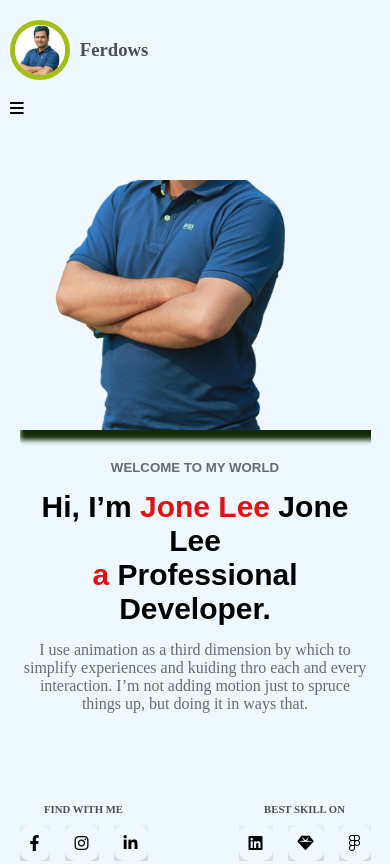
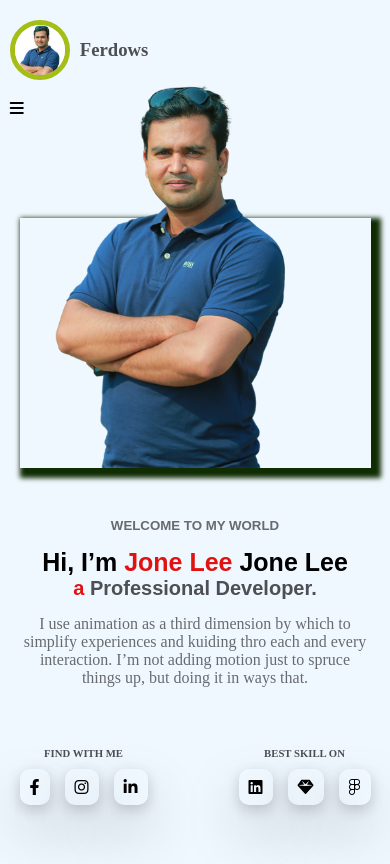
Before and after one commit to FerdowsAhmmed/Portfolio, a plain HTML site: page index.html in a window 390 px wide. Shown: the top 864 px of the page. Drawn offline with Linux system fonts and the light colour scheme.

Commit message:
code edited

```diff
--- a/assets/responsive.css
+++ b/assets/responsive.css
@@ -10,7 +10,7 @@
  } */
 /* } */
 @media (max-width: 767px){
-    *{
+    body{
         overflow-x: hidden;
     }
     .menu_items {
@@ -24,18 +24,23 @@
      }
      .hero_section {
         flex-direction: column-reverse;
-        margin-top: 10px;
-        margin-top: 60px;
+        margin-top: 100px;
       }
 
       .hero_content {
         display: flex;
         flex-direction: column;
         justify-content: space-between;
-        gap: 40px;
+        gap: 10px;
         width: 100%;
-        margin-top: 30px;
+        margin-top: 50px;
         text-align: center;
+      }
+      h1 {
+        font-size: 25px;
+      }
+      h2 {
+        font-size: 20px;
       }
       .hero_image {
         width: 100%;
@@ -146,9 +151,7 @@
   display: flex;
   flex-direction: column;
 }
-.box_contents {
 
-}
 .box_contents img {
   width: 95%;
  padding: 5px;
--- a/index.html
+++ b/index.html
@@ -39,7 +39,7 @@
         <div class="hero_text">
           <h5>WELCOME TO MY WORLD</h5>
           <h1>Hi, I’m <span class="hero_red_text">Jone Lee</span> Jone Lee</h1>
-          <h1><span class="hero_red_text">a</span> Professional Developer.</h1>
+          <h2><span class="hero_red_text">a</span> Professional Developer.</h2>
           <p>
             I use animation as a third dimension by which to simplify
             experiences and kuiding thro each and every interaction. I’m not
@@ -77,7 +77,7 @@
       <div class="box">
         <div>
           <i class="fa-solid fa-bars fa-2xl"></i>
-          <h2>Business Stratagy</h2>
+          <h2>Business Strategy</h2>
           <p>
             Lorem ipsum dolor sit amet consectetur adipisicing elit. Distinctio
             nobis exercitationem soluta, possimus sit reiciendis eos saepe quis
```
